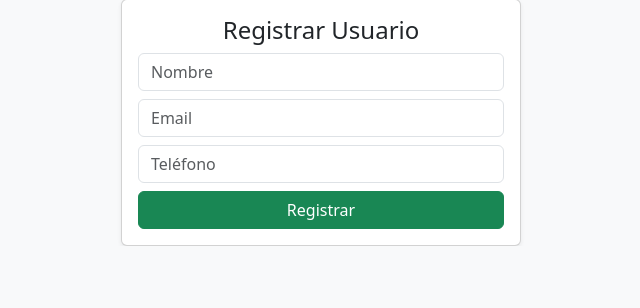
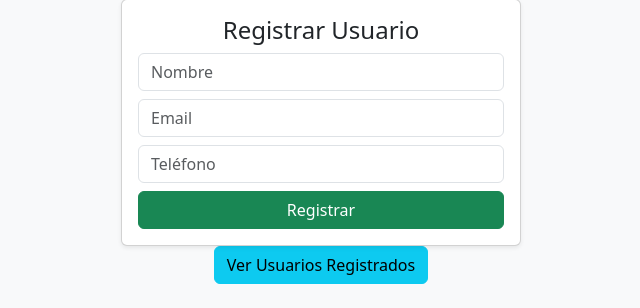
Before and after one commit to esteban-195/MongoDB-Python-HTML, a Flask app: page / in a window 1280 px wide. Shown: the part 939-1247 px from the top of the page, without its empty margins (319-959 px from the left). Before the commit the page ends 1185 px from the top, so only its background shows below. Run offline with Flask 3, Linux system fonts and the light colour scheme; some libraries are stand-ins or nearby versions.

Commit message:
Se volvio a activar  el botón mostrar usuarios

```diff
--- a/templates/index.html
+++ b/templates/index.html
@@ -89,9 +89,9 @@
             </form>
         </div>
 
-        <!-- <div class="text-center mb-4">
+        <div class="text-center mb-4">
             <a href="/mostrar_usuarios" class="btn btn-info">Ver Usuarios Registrados</a>
-        </div> -->
+        </div>
 
     </div>
 
```
